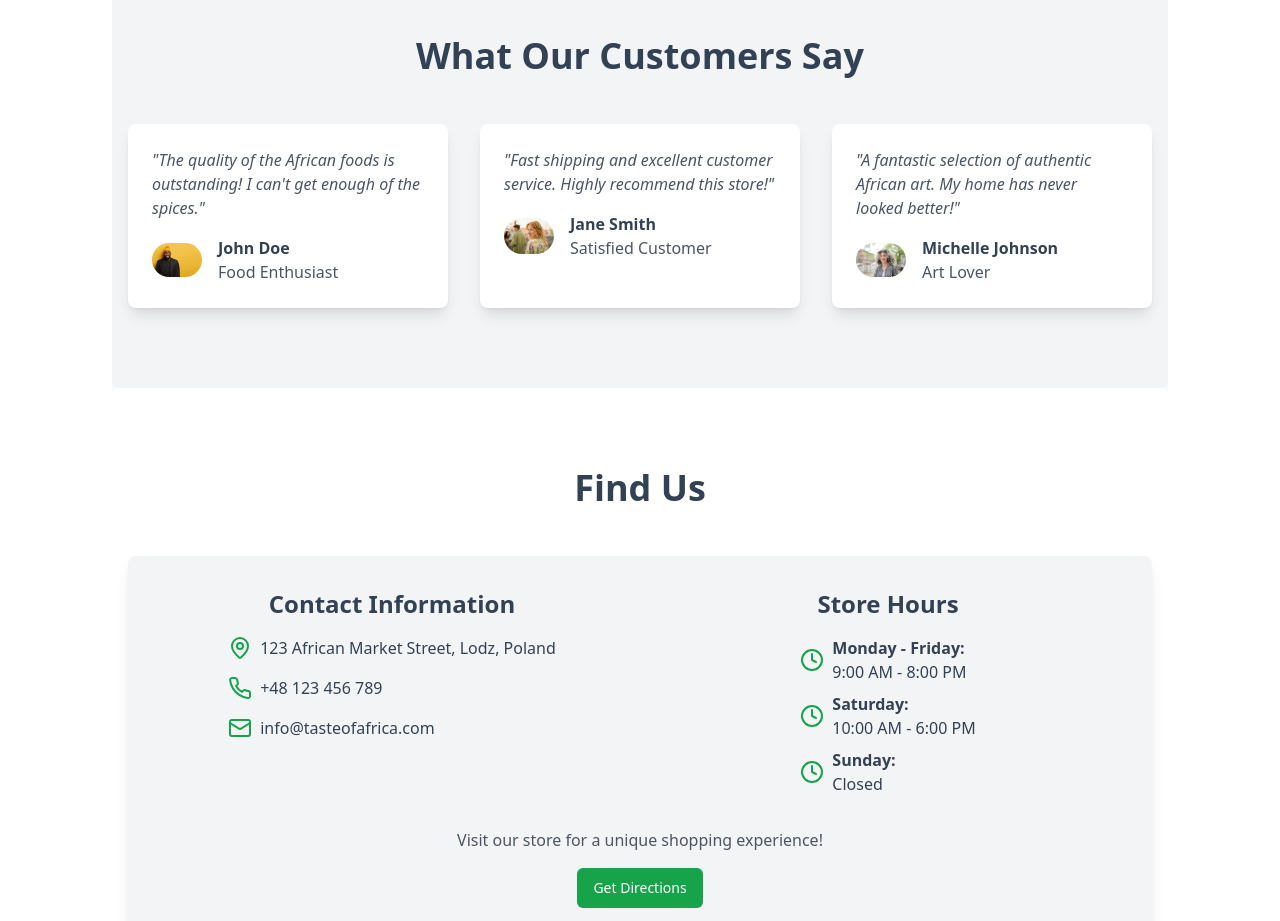
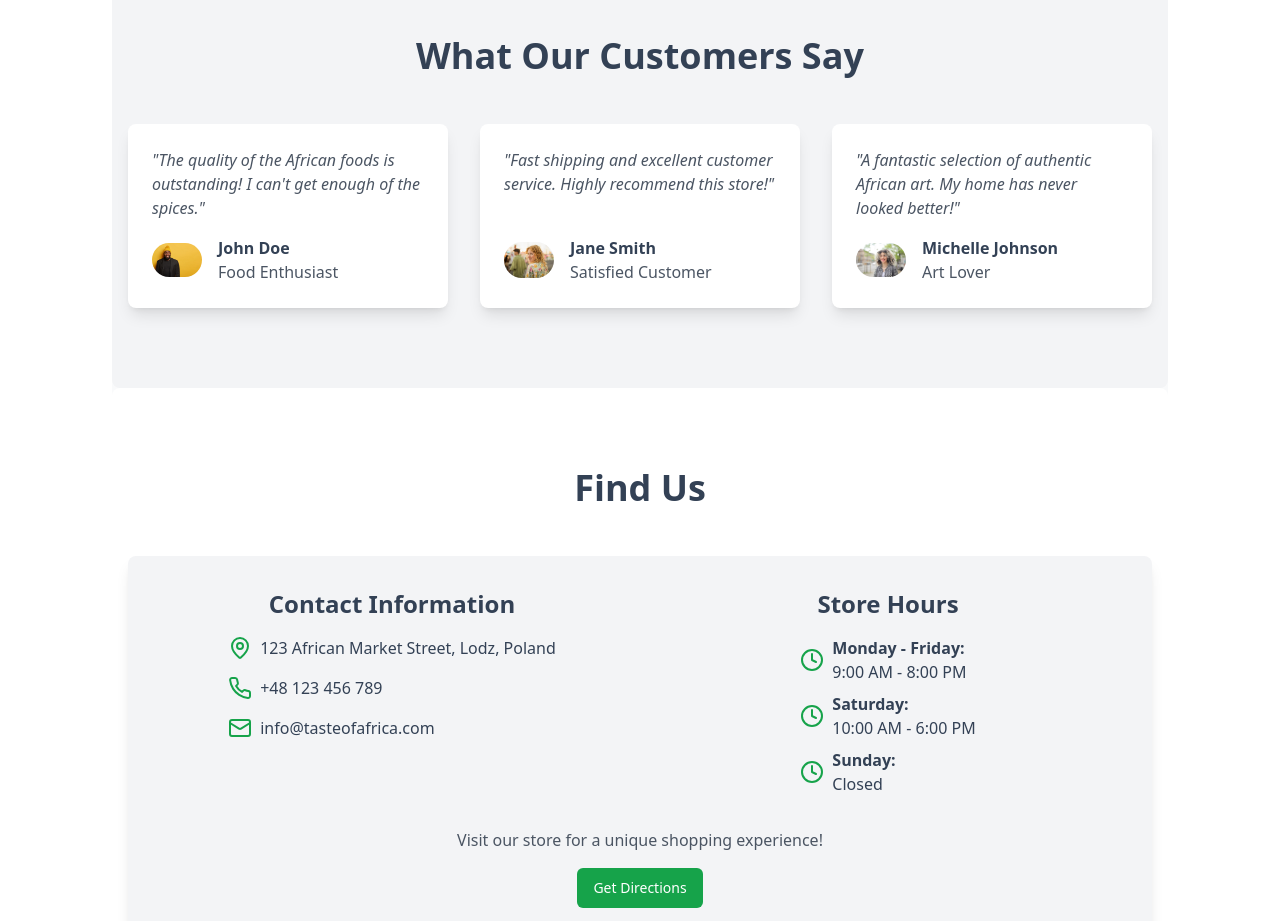
Before and after one commit to papingothegamer/taste-of-africa, a Next.js app: page / in a window 1280 px wide. Shown: the part 2000-2921 px from the top of the page. Built offline with nearby package versions, Linux system fonts and the light colour scheme.

Commit message:
demo completed

```diff
--- a/app/home/Homepage.tsx
+++ b/app/home/Homepage.tsx
@@ -134,13 +134,14 @@ const Homepage = () => {
             ].map((item, index) => (
               <motion.div
               key={index}
-                className="bg-white p-6 rounded-lg shadow-lg"
+              className="bg-white rounded-lg shadow-lg overflow-hidden flex flex-col"
               initial={{ opacity: 0, y: 20 }}
               animate={{ opacity: 1, y: 0 }}
               transition={{ duration: 0.5, delay: index * 0.1 }}
             >
-                <p className="text-gray-600 mb-4 italic">"{item.testimonial}"</p>
-                <div className="flex items-center">
+              <div className="p-6 flex-grow flex flex-col">
+                <p className="text-gray-600 italic mb-4 flex-grow">"{item.testimonial}"</p>
+                <div className="flex items-center mt-auto">
                   <Image
                     src={item.image}
                     alt={item.name}
@@ -151,6 +152,7 @@ const Homepage = () => {
                   <div>
                     <h4 className="font-semibold">{item.name}</h4>
                     <p className="text-gray-600">{item.role}</p>
+                  </div>
                 </div>
               </div>
             </motion.div>
```
Lines whose indentation alone changed are shown as unchanged.
